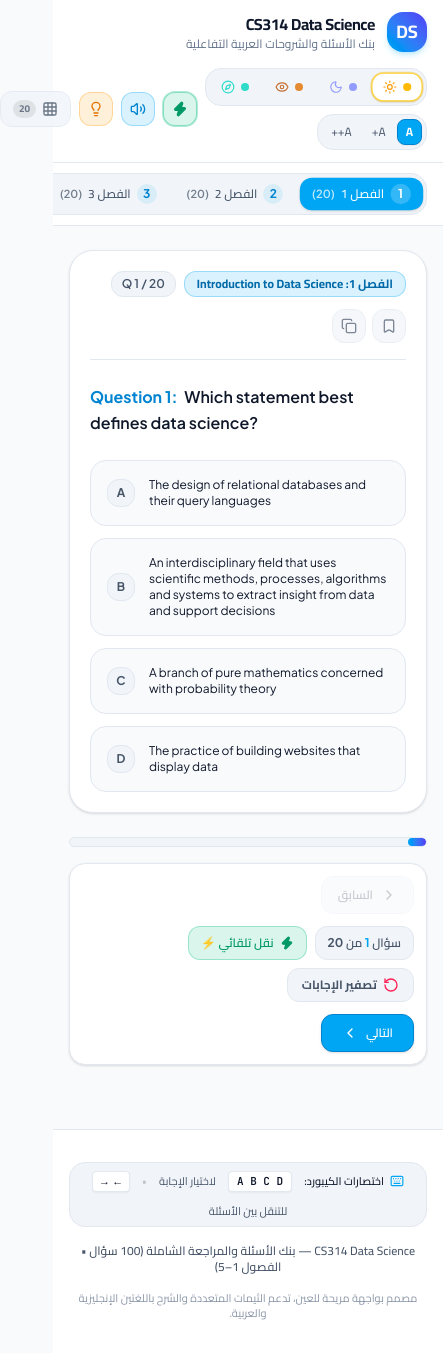
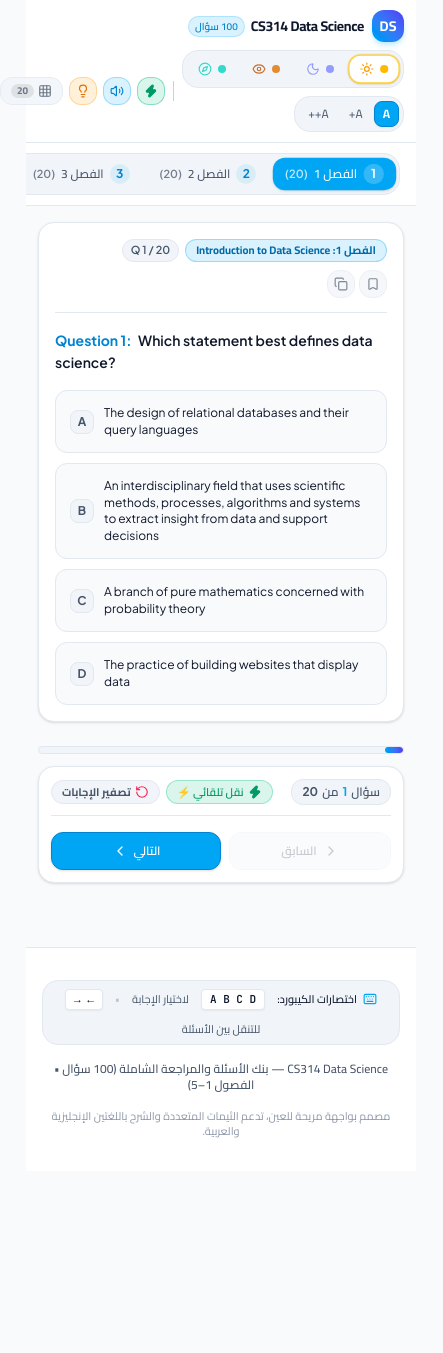
Before and after one commit to M0hamedabohelal/Bank-DS, a React (Vite) app: page / in a window 390 px wide. Shown: the whole page, 443 px wide, since content can reach past the window. After the commit the page ends 1171 px from the top, so only its background shows below. Built offline with nearby package versions, Linux system fonts and the light colour scheme.

Commit message:
feat(responsive): enhance mobile responsive layout, add docs/ build, and update gh-pages

```diff
--- a/src/App.tsx
+++ b/src/App.tsx
@@ -28,7 +28,7 @@ const QuizMainContent: React.FC = () => {
         <ChapterTabs />
 
         {/* Main Quiz Area */}
-        <main className="max-w-4xl mx-auto px-4 sm:px-6 pt-6 sm:pt-8 w-full">
+        <main className="max-w-4xl mx-auto px-3 sm:px-6 pt-4 sm:pt-6 w-full">
           {mode === 'study' ? (
             <StudyBrowseView />
           ) : (
--- a/src/components/layout/Header.tsx
+++ b/src/components/layout/Header.tsx
@@ -32,30 +32,30 @@ export const Header: React.FC<HeaderProps> = ({ onToggleDrawer, isDrawerOpen })
 
   return (
     <header className="sticky top-0 z-30 border-b theme-border backdrop-blur-md theme-surface transition-colors">
-      <div className="max-w-7xl mx-auto px-4 sm:px-6 py-3 flex flex-wrap items-center justify-between gap-4">
+      <div className="max-w-7xl mx-auto px-3 sm:px-6 py-2.5 sm:py-3 flex flex-wrap items-center justify-between gap-2 sm:gap-4">
         {/* Brand / Logo */}
-        <div className="flex items-center gap-3">
-          <div className="w-10 h-10 rounded-2xl bg-gradient-to-tr from-sky-500 to-indigo-600 flex items-center justify-center text-white shadow-md shadow-sky-500/20 font-bold text-lg">
+        <div className="flex items-center gap-2 sm:gap-3">
+          <div className="w-8 h-8 sm:w-10 sm:h-10 rounded-xl sm:rounded-2xl bg-gradient-to-tr from-sky-500 to-indigo-600 flex items-center justify-center text-white shadow-md shadow-sky-500/20 font-bold text-sm sm:text-lg shrink-0">
             DS
           </div>
           <div>
-            <div className="flex items-center gap-2">
-              <h1 className="text-base sm:text-lg font-bold tracking-tight theme-text-primary">
+            <div className="flex items-center gap-1.5 sm:gap-2">
+              <h1 className="text-sm sm:text-lg font-bold tracking-tight theme-text-primary">
                 CS314 Data Science
               </h1>
-              <span className="hidden xs:inline-flex text-[11px] font-semibold px-2 py-0.5 rounded-full bg-sky-500/15 text-sky-600 dark:text-sky-400 border border-sky-500/20">
+              <span className="text-[10px] sm:text-[11px] font-semibold px-1.5 sm:px-2 py-0.5 rounded-full bg-sky-500/15 text-sky-600 dark:text-sky-400 border border-sky-500/20 shrink-0">
                 100 سؤال
               </span>
             </div>
-            <p className="text-xs theme-text-muted">
+            <p className="text-[11px] sm:text-xs theme-text-muted hidden xs:block">
               بنك الأسئلة والشروحات العربية التفاعلية
             </p>
           </div>
         </div>
 
-        {/* Live Quiz Stats */}
+        {/* Live Quiz Stats (Tablet/Desktop) */}
         {mode !== 'study' && (
-          <div className="hidden md:flex items-center gap-3 px-3 py-1.5 rounded-2xl theme-muted-box border text-xs font-medium">
+          <div className="hidden lg:flex items-center gap-3 px-3 py-1.5 rounded-2xl theme-muted-box border text-xs font-medium">
             <div className="flex items-center gap-1.5 theme-text-secondary">
               <span className="w-2 h-2 rounded-full bg-sky-500"></span>
               <span>المجاب:</span>
@@ -81,7 +81,7 @@ export const Header: React.FC<HeaderProps> = ({ onToggleDrawer, isDrawerOpen })
                 <button
                   onClick={handleHeaderReset}
                   className="flex items-center gap-1 text-[11px] text-rose-500 hover:text-rose-600 hover:underline transition-all"
-                  title="تصفح الكويز من البداية وتصفير الإجابات"
+                  title="تصفير الإجابات"
                 >
                   {resetHeaderToast ? (
                     <>
@@ -101,29 +101,29 @@ export const Header: React.FC<HeaderProps> = ({ onToggleDrawer, isDrawerOpen })
         )}
 
         {/* Action Controls & Theme */}
-        <div className="flex items-center gap-2 sm:gap-3">
+        <div className="flex items-center gap-1.5 sm:gap-2">
           {/* Theme & Font Size Selector */}
           <ThemeSelector />
 
-          <div className="h-6 w-px theme-border bg-current opacity-20 mx-1 hidden sm:block"></div>
+          <div className="h-5 sm:h-6 w-px theme-border bg-current opacity-20 mx-0.5 sm:mx-1"></div>
 
           {/* Auto Next on Correct Toggle Button */}
           {mode !== 'study' && (
             <button
               onClick={() => setAutoNext(!autoNext)}
-              className={`p-2 rounded-xl transition-all border flex items-center gap-1 text-xs font-semibold ${
+              className={`p-1.5 sm:p-2 rounded-xl transition-all border flex items-center gap-1 text-xs font-semibold ${
                 autoNext
-                  ? 'bg-emerald-500/15 text-emerald-600 dark:text-emerald-400 border-emerald-500/40 ring-1 ring-emerald-500/30'
+                  ? 'bg-emerald-500/15 text-emerald-600 dark:text-emerald-400 border-emerald-500/40'
                   : 'theme-muted-box border opacity-60 hover:opacity-100'
               }`}
               title={
                 autoNext
-                  ? 'النقل التلقائي مفعل (ينتقل للسؤال التالي فور اختيار الإجابة الصحيحة)'
+                  ? 'النقل التلقائي مفعل'
                   : 'تفعيل النقل التلقائي عند الإجابة الصحيحة'
               }
             >
-              <Zap className={`w-4 h-4 ${autoNext ? 'fill-current' : ''}`} />
-              <span className="hidden xl:inline">
+              <Zap className={`w-3.5 h-3.5 sm:w-4 sm:h-4 ${autoNext ? 'fill-current' : ''}`} />
+              <span className="hidden xl:inline text-xs">
                 {autoNext ? 'نقل تلقائي: مفعل ⚡' : 'نقل تلقائي: معطل'}
               </span>
             </button>
@@ -132,30 +132,30 @@ export const Header: React.FC<HeaderProps> = ({ onToggleDrawer, isDrawerOpen })
           {/* Quick Sound Toggle */}
           <button
             onClick={() => setSoundEnabled(!soundEnabled)}
-            className={`p-2 rounded-xl transition-all border ${
+            className={`p-1.5 sm:p-2 rounded-xl transition-all border ${
               soundEnabled
                 ? 'bg-sky-500/15 text-sky-600 dark:text-sky-400 border-sky-500/30'
                 : 'theme-muted-box border opacity-60 hover:opacity-100'
             }`}
             title={soundEnabled ? 'كتم الصوت التفاعلي' : 'تفعيل المؤثرات الصوتية'}
           >
-            {soundEnabled ? <Volume2 className="w-4 h-4" /> : <VolumeX className="w-4 h-4" />}
+            {soundEnabled ? <Volume2 className="w-3.5 h-3.5 sm:w-4 sm:h-4" /> : <VolumeX className="w-3.5 h-3.5 sm:w-4 sm:h-4" />}
           </button>
 
           {/* Instant Explanation Toggle */}
           {mode !== 'study' && (
             <button
               onClick={() => setInstantFeedback(!instantFeedback)}
-              className={`p-2 rounded-xl transition-all border flex items-center gap-1 text-xs font-semibold ${
+              className={`p-1.5 sm:p-2 rounded-xl transition-all border flex items-center gap-1 text-xs font-semibold ${
                 instantFeedback
                   ? 'bg-amber-500/15 text-amber-600 dark:text-amber-400 border-amber-500/30'
                   : 'theme-muted-box border opacity-60 hover:opacity-100'
               }`}
               title={instantFeedback ? 'الشرح الفوري مفعل' : 'تفعيل الشرح الفوري عند الإجابة'}
             >
-              <Lightbulb className="w-4 h-4" />
-              <span className="hidden lg:inline">
-                {instantFeedback ? 'شرح فوري: مفعل' : 'شرح فوري: معطل'}
+              <Lightbulb className="w-3.5 h-3.5 sm:w-4 sm:h-4" />
+              <span className="hidden lg:inline text-xs">
+                {instantFeedback ? 'شرح فوري' : 'بدون شرح'}
               </span>
             </button>
           )}
@@ -163,16 +163,16 @@ export const Header: React.FC<HeaderProps> = ({ onToggleDrawer, isDrawerOpen })
           {/* Questions Grid Drawer Button */}
           <button
             onClick={onToggleDrawer}
-            className={`flex items-center gap-1.5 px-3 py-2 rounded-xl text-xs font-semibold border transition-all ${
+            className={`flex items-center gap-1 sm:gap-1.5 px-2.5 py-1.5 sm:px-3 sm:py-2 rounded-xl text-xs font-semibold border transition-all ${
               isDrawerOpen
                 ? 'bg-sky-500 text-white border-sky-600 shadow-sm'
                 : 'theme-muted-box border hover:opacity-100 opacity-80'
             }`}
             title="فهرس الأسئلة والتنقل السريع"
           >
-            <Grid className="w-4 h-4" />
-            <span className="hidden sm:inline">فهرس الأسئلة</span>
-            <span className="px-1.5 py-0.5 rounded-full text-[10px] font-bold bg-black/10 dark:bg-white/10">
+            <Grid className="w-3.5 h-3.5 sm:w-4 sm:h-4" />
+            <span className="hidden sm:inline text-xs">فهرس</span>
+            <span className="px-1.5 py-0.2 rounded-full text-[10px] font-bold bg-black/10 dark:bg-white/10">
               {questions.length}
             </span>
           </button>
--- a/src/components/quiz/QuestionCard.tsx
+++ b/src/components/quiz/QuestionCard.tsx
@@ -56,65 +56,65 @@ export const QuestionCard: React.FC = () => {
 
   const questionSizeClass =
     fontSize === 'huge'
-      ? 'text-xl sm:text-2xl leading-relaxed'
+      ? 'text-lg sm:text-2xl leading-relaxed'
       : fontSize === 'large'
-      ? 'text-lg sm:text-xl leading-relaxed'
-      : 'text-base sm:text-lg leading-relaxed';
+      ? 'text-base sm:text-xl leading-relaxed'
+      : 'text-sm sm:text-lg leading-relaxed';
 
   const optionSizeClass =
     fontSize === 'huge'
-      ? 'text-base sm:text-lg'
+      ? 'text-sm sm:text-lg leading-snug'
       : fontSize === 'large'
-      ? 'text-sm sm:text-base'
-      : 'text-xs sm:text-sm';
+      ? 'text-xs sm:text-base leading-snug'
+      : 'text-xs sm:text-sm leading-snug';
 
   const optionKeys: ChoiceKey[] = ['A', 'B', 'C', 'D'];
 
   return (
-    <div className="w-full theme-card rounded-3xl p-5 sm:p-8 shadow-sm border transition-all">
+    <div className="w-full theme-card rounded-2xl sm:rounded-3xl p-4 sm:p-7 shadow-sm border transition-all">
       {/* Top Meta Bar */}
-      <div className="flex flex-wrap items-center justify-between gap-3 pb-4 border-b theme-border">
-        <div className="flex items-center gap-2">
-          <span className="px-3 py-1 rounded-xl bg-sky-500/15 text-sky-700 dark:text-sky-300 font-bold text-xs border border-sky-500/30">
+      <div className="flex flex-wrap items-center justify-between gap-2 pb-3.5 border-b theme-border">
+        <div className="flex flex-wrap items-center gap-1.5 sm:gap-2">
+          <span className="px-2.5 py-0.5 sm:px-3 sm:py-1 rounded-xl bg-sky-500/15 text-sky-700 dark:text-sky-300 font-bold text-[11px] sm:text-xs border border-sky-500/30">
             الفصل {currentQuestion.chapter}: {currentQuestion.chapterTitle}
           </span>
-          <span className="px-2.5 py-1 rounded-xl theme-muted-box font-semibold text-xs font-english border">
+          <span className="px-2 py-0.5 sm:px-2.5 sm:py-1 rounded-xl theme-muted-box font-semibold text-[11px] sm:text-xs font-english border">
             Q {currentIndex + 1} / {questions.length}
           </span>
-          <span className="text-xs theme-text-muted font-english hidden sm:inline">
-            (Question #{currentQuestion.id})
+          <span className="text-[11px] sm:text-xs theme-text-muted font-english hidden sm:inline">
+            (#{currentQuestion.id})
           </span>
         </div>
 
-        <div className="flex items-center gap-1.5">
+        <div className="flex items-center gap-1 sm:gap-1.5">
           {/* Bookmark Button */}
           <button
             onClick={() => toggleBookmark(currentQuestion.id)}
-            className={`p-2 rounded-xl transition-all border ${
+            className={`p-1.5 sm:p-2 rounded-xl transition-all border ${
               isBookmarked
                 ? 'bg-amber-500/20 text-amber-500 border-amber-500/40 font-bold'
                 : 'theme-muted-box border hover:opacity-100 opacity-70'
             }`}
             title={isBookmarked ? 'إزالة من المميزة' : 'إضافة للأسئلة المميزة للمراجعة'}
           >
-            <Bookmark className={`w-4 h-4 ${isBookmarked ? 'fill-current' : ''}`} />
+            <Bookmark className={`w-3.5 h-3.5 sm:w-4 sm:h-4 ${isBookmarked ? 'fill-current' : ''}`} />
           </button>
 
           {/* Copy Question */}
           <button
             onClick={handleCopy}
-            className="p-2 rounded-xl theme-muted-box border hover:opacity-100 opacity-70 transition-all"
+            className="p-1.5 sm:p-2 rounded-xl theme-muted-box border hover:opacity-100 opacity-70 transition-all"
             title="نسخ السؤال مع الخيارات والشرح"
           >
-            {copied ? <Check className="w-4 h-4 text-emerald-500" /> : <Copy className="w-4 h-4" />}
+            {copied ? <Check className="w-3.5 h-3.5 sm:w-4 sm:h-4 text-emerald-500" /> : <Copy className="w-3.5 h-3.5 sm:w-4 sm:h-4" />}
           </button>
         </div>
       </div>
 
       {/* Chapter Context Note (e.g. NumPy / Pandas setup in Ch 2) */}
       {currentQuestion.contextNote && (
-        <div className="mt-4 p-3.5 rounded-2xl theme-muted-box border text-xs font-code flex items-start gap-2.5">
-          <Terminal className="w-4 h-4 text-sky-500 shrink-0 mt-0.5" />
+        <div className="mt-3.5 p-3 rounded-xl sm:rounded-2xl theme-muted-box border text-[11px] sm:text-xs font-code flex items-start gap-2">
+          <Terminal className="w-3.5 h-3.5 sm:w-4 sm:h-4 text-sky-500 shrink-0 mt-0.5" />
           <div className="leading-relaxed">
             <span className="font-bold text-sky-600 dark:text-sky-400">Context: </span>
             {currentQuestion.contextNote}
@@ -123,7 +123,7 @@ export const QuestionCard: React.FC = () => {
       )}
 
       {/* Question Text */}
-      <div className="my-6" dir="ltr">
+      <div className="my-4 sm:my-6" dir="ltr">
         <h2 className={`font-english font-semibold theme-text-primary ${questionSizeClass}`}>
           <span className="text-sky-600 dark:text-sky-400 font-bold mr-1">
             Question {currentQuestion.questionNumber}:{' '}
@@ -133,7 +133,7 @@ export const QuestionCard: React.FC = () => {
       </div>
 
       {/* Options List */}
-      <div className="space-y-3" dir="ltr">
+      <div className="space-y-2.5 sm:space-y-3" dir="ltr">
         {optionKeys.map((key) => {
           const optionText = currentQuestion.options[key];
           const isSelected = userAnswer === key;
@@ -148,12 +148,12 @@ export const QuestionCard: React.FC = () => {
               optionStyle =
                 'bg-emerald-500/20 border-emerald-500 text-emerald-950 dark:text-emerald-100 font-semibold shadow-xs ring-1 ring-emerald-500/50';
               badgeStyle = 'bg-emerald-500 text-white font-bold border-emerald-600';
-              statusIcon = <CheckCircle2 className="w-5 h-5 text-emerald-500 shrink-0" />;
+              statusIcon = <CheckCircle2 className="w-4 h-4 sm:w-5 sm:h-5 text-emerald-500 shrink-0" />;
             } else if (isSelected && !isCorrectAnswer) {
               optionStyle =
                 'bg-rose-500/20 border-rose-500 text-rose-950 dark:text-rose-100 font-medium shadow-xs ring-1 ring-rose-500/50';
               badgeStyle = 'bg-rose-500 text-white font-bold border-rose-600';
-              statusIcon = <XCircle className="w-5 h-5 text-rose-500 shrink-0" />;
+              statusIcon = <XCircle className="w-4 h-4 sm:w-5 sm:h-5 text-rose-500 shrink-0" />;
             } else {
               optionStyle = 'opacity-40 theme-option border';
             }
@@ -167,15 +167,15 @@ export const QuestionCard: React.FC = () => {
             <button
               key={key}
               onClick={() => selectAnswer(currentQuestion.id, key)}
-              className={`w-full text-left p-4 sm:p-4.5 rounded-2xl transition-all flex items-center justify-between gap-4 cursor-pointer ${optionStyle}`}
+              className={`w-full text-left p-3.5 sm:p-4.5 rounded-xl sm:rounded-2xl transition-all flex items-center justify-between gap-3 cursor-pointer ${optionStyle}`}
             >
-              <div className="flex items-center gap-3.5 flex-1">
+              <div className="flex items-center gap-2.5 sm:gap-3.5 flex-1 min-w-0">
                 <span
-                  className={`w-7 h-7 rounded-xl flex items-center justify-center font-bold text-xs font-english shrink-0 transition-transform ${badgeStyle}`}
+                  className={`w-6 h-6 sm:w-7 sm:h-7 rounded-lg sm:rounded-xl flex items-center justify-center font-bold text-xs font-english shrink-0 transition-transform ${badgeStyle}`}
                 >
                   {key}
                 </span>
-                <span className={`font-english ${optionSizeClass}`}>
+                <span className={`font-english break-words ${optionSizeClass}`}>
                   {optionText}
                 </span>
               </div>
--- a/src/components/quiz/QuizControls.tsx
+++ b/src/components/quiz/QuizControls.tsx
@@ -41,9 +41,9 @@ export const QuizControls: React.FC<QuizControlsProps> = ({ onShowResults }) =>
   };
 
   return (
-    <div className="w-full mt-6 space-y-4">
+    <div className="w-full mt-4 sm:mt-6 space-y-3 sm:space-y-4">
       {/* Progress Bar */}
-      <div className="w-full theme-muted-box border h-2.5 rounded-full overflow-hidden">
+      <div className="w-full theme-muted-box border h-2 sm:h-2.5 rounded-full overflow-hidden">
         <div
           className="bg-gradient-to-r from-sky-500 to-indigo-600 h-full rounded-full transition-all duration-300"
           style={{ width: `${progressPercent}%` }}
@@ -51,12 +51,66 @@ export const QuizControls: React.FC<QuizControlsProps> = ({ onShowResults }) =>
       </div>
 
       {/* Main Buttons Bar */}
-      <div className="flex flex-wrap items-center justify-between gap-3 theme-card p-3 sm:p-4 rounded-2xl border shadow-sm">
+      <div className="w-full theme-card p-3 sm:p-4 rounded-2xl sm:rounded-3xl border shadow-sm flex flex-col gap-3">
+        {/* Top Mini Actions Row */}
+        <div className="flex flex-wrap items-center justify-between gap-2 border-b theme-border pb-2.5">
+          {/* Question Indicator */}
+          <div className="px-2.5 py-1 sm:px-3 sm:py-1.5 rounded-xl theme-muted-box border text-xs font-semibold theme-text-secondary flex items-center gap-1">
+            <span>سؤال</span>
+            <span className="font-english font-bold text-sky-500">{currentIndex + 1}</span>
+            <span>من</span>
+            <span className="font-english font-bold">{questions.length}</span>
+          </div>
+
+          <div className="flex items-center gap-1.5 sm:gap-2">
+            {/* Auto Next Toggle */}
+            <button
+              onClick={() => setAutoNext(!autoNext)}
+              className={`flex items-center gap-1 px-2.5 py-1 sm:px-3 sm:py-1.5 rounded-xl text-xs font-semibold transition-all border ${
+                autoNext
+                  ? 'bg-emerald-500/15 text-emerald-600 dark:text-emerald-400 border-emerald-500/30'
+                  : 'theme-muted-box border opacity-60 hover:opacity-100'
+              }`}
+              title="عند تفعيله: الانتقال التلقائي للسؤال التالي فور اختيار الإجابة الصحيحة"
+            >
+              <Zap className={`w-3.5 h-3.5 ${autoNext ? 'fill-current' : ''}`} />
+              <span className="text-[11px] sm:text-xs">
+                نقل تلقائي {autoNext ? '⚡' : ''}
+              </span>
+            </button>
+
+            {/* Dedicated Reset Quiz Button with full zeroing */}
+            <button
+              onClick={handleReset}
+              className={`flex items-center gap-1 px-2.5 py-1 sm:px-3 sm:py-1.5 rounded-xl text-xs font-bold transition-all border ${
+                justReset
+                  ? 'bg-emerald-500 text-white border-emerald-600 shadow-sm'
+                  : 'theme-muted-box border hover:bg-rose-500/15 hover:text-rose-500 hover:border-rose-500/30'
+              }`}
+              title="تصفير كافة الإجابات والبدء من السؤال الأول"
+            >
+              {justReset ? (
+                <>
+                  <Check className="w-3.5 h-3.5" />
+                  <span className="text-[11px] sm:text-xs">تم التصفير!</span>
+                </>
+              ) : (
+                <>
+                  <RotateCcw className="w-3.5 h-3.5 text-rose-500" />
+                  <span className="text-[11px] sm:text-xs">تصفير الإجابات</span>
+                </>
+              )}
+            </button>
+          </div>
+        </div>
+
+        {/* Navigation Bottom Row */}
+        <div className="flex items-center justify-between gap-2 pt-1">
           {/* Previous Button */}
           <button
             onClick={prevQuestion}
             disabled={isFirst}
-          className={`flex items-center gap-2 px-4 py-2.5 rounded-xl text-xs sm:text-sm font-semibold transition-all border ${
+            className={`flex-1 sm:flex-initial flex items-center justify-center gap-1.5 px-4 py-2.5 sm:px-5 sm:py-2.5 rounded-xl text-xs sm:text-sm font-semibold transition-all border ${
               isFirst
                 ? 'opacity-30 cursor-not-allowed theme-muted-box border-transparent'
                 : 'theme-muted-box border hover:opacity-100 opacity-80'
@@ -66,68 +120,25 @@ export const QuizControls: React.FC<QuizControlsProps> = ({ onShowResults }) =>
             <span>السابق</span>
           </button>
 
-        {/* Middle Quick Actions */}
-        <div className="flex flex-wrap items-center gap-2">
-          {/* Question Indicator */}
-          <div className="px-3 py-2 rounded-xl theme-muted-box border text-xs font-semibold theme-text-secondary">
-            سؤال <span className="font-english font-bold text-sky-500">{currentIndex + 1}</span> من{' '}
-            <span className="font-english font-bold">{questions.length}</span>
-          </div>
-
-          {/* Auto Next Toggle */}
-          <button
-            onClick={() => setAutoNext(!autoNext)}
-            className={`flex items-center gap-1.5 px-3 py-2 rounded-xl text-xs font-semibold transition-all border ${
-              autoNext
-                ? 'bg-emerald-500/15 text-emerald-600 dark:text-emerald-400 border-emerald-500/30'
-                : 'theme-muted-box border opacity-60 hover:opacity-100'
-            }`}
-            title="عند تفعيله: الانتقال التلقائي للسؤال التالي فور اختيار الإجابة الصحيحة"
-          >
-            <Zap className={`w-3.5 h-3.5 ${autoNext ? 'fill-current' : ''}`} />
-            <span>نقل تلقائي {autoNext ? '⚡' : ''}</span>
-          </button>
-
-          {/* Dedicated Reset Quiz Button with full zeroing */}
-          <button
-            onClick={handleReset}
-            className={`flex items-center gap-1.5 px-3.5 py-2 rounded-xl text-xs font-bold transition-all border ${
-              justReset
-                ? 'bg-emerald-500 text-white border-emerald-600 shadow-sm'
-                : 'theme-muted-box border hover:bg-rose-500/15 hover:text-rose-500 hover:border-rose-500/30'
-            }`}
-            title="تصفير كافة الإجابات والبدء من السؤال الأول"
-          >
-            {justReset ? (
-              <>
-                <Check className="w-4 h-4" />
-                <span>تم تصفير الإجابات!</span>
-              </>
-            ) : (
-              <>
-                <RotateCcw className="w-4 h-4 text-rose-500" />
-                <span>تصفير الإجابات</span>
-              </>
-            )}
-          </button>
-
-          {/* Submit / Results Button */}
+          {/* Submit / Results Button (if applicable) */}
           {(allAnswered || score.answered >= 5 || isLast) && (
             <button
               onClick={handleSubmit}
-              className="flex items-center gap-1.5 px-3.5 py-2 rounded-xl text-xs font-bold bg-gradient-to-r from-emerald-500 to-teal-600 text-white shadow-sm hover:from-emerald-600 hover:to-teal-700 transition-all cursor-pointer"
+              className="flex items-center justify-center gap-1.5 px-3 py-2.5 sm:px-4 sm:py-2.5 rounded-xl text-xs sm:text-sm font-bold bg-gradient-to-r from-emerald-500 to-teal-600 text-white shadow-sm hover:from-emerald-600 hover:to-teal-700 transition-all cursor-pointer shrink-0"
             >
               <Award className="w-4 h-4" />
-              <span>{isExamSubmitted ? 'عرض بطاقة النتيجة' : 'إنهاء وحساب النتيجة'}</span>
+              <span className="hidden xs:inline">
+                {isExamSubmitted ? 'عرض النتيجة' : 'إنهاء وحساب النتيجة'}
+              </span>
+              <span className="xs:hidden">النتيجة</span>
             </button>
           )}
-        </div>
 
           {/* Next Button */}
           <button
             onClick={nextQuestion}
             disabled={isLast}
-          className={`flex items-center gap-2 px-5 py-2.5 rounded-xl text-xs sm:text-sm font-semibold transition-all border ${
+            className={`flex-1 sm:flex-initial flex items-center justify-center gap-1.5 px-5 py-2.5 sm:px-6 sm:py-2.5 rounded-xl text-xs sm:text-sm font-semibold transition-all border ${
               isLast
                 ? 'opacity-30 cursor-not-allowed theme-muted-box border-transparent'
                 : 'bg-sky-500 hover:bg-sky-600 text-white border-sky-600 shadow-sm font-bold'
@@ -138,5 +149,6 @@ export const QuizControls: React.FC<QuizControlsProps> = ({ onShowResults }) =>
           </button>
         </div>
       </div>
+    </div>
   );
 };
--- a/vite.config.ts
+++ b/vite.config.ts
@@ -4,6 +4,6 @@ import tailwindcss from '@tailwindcss/vite'
 
 // https://vite.dev/config/
 export default defineConfig({
-  base: './',
+  base: '/Bank-DS/',
   plugins: [react(), tailwindcss()],
 })
```
Also changed, not shown: 7 other files (tests, documents, lock files or other folders). Lines whose indentation alone changed are shown as unchanged.
